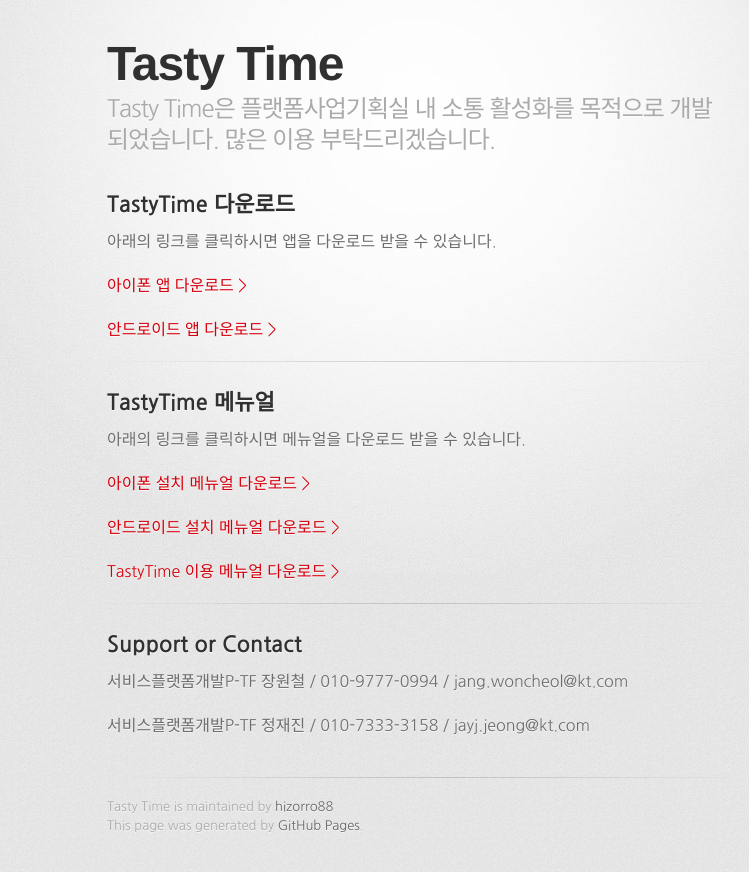
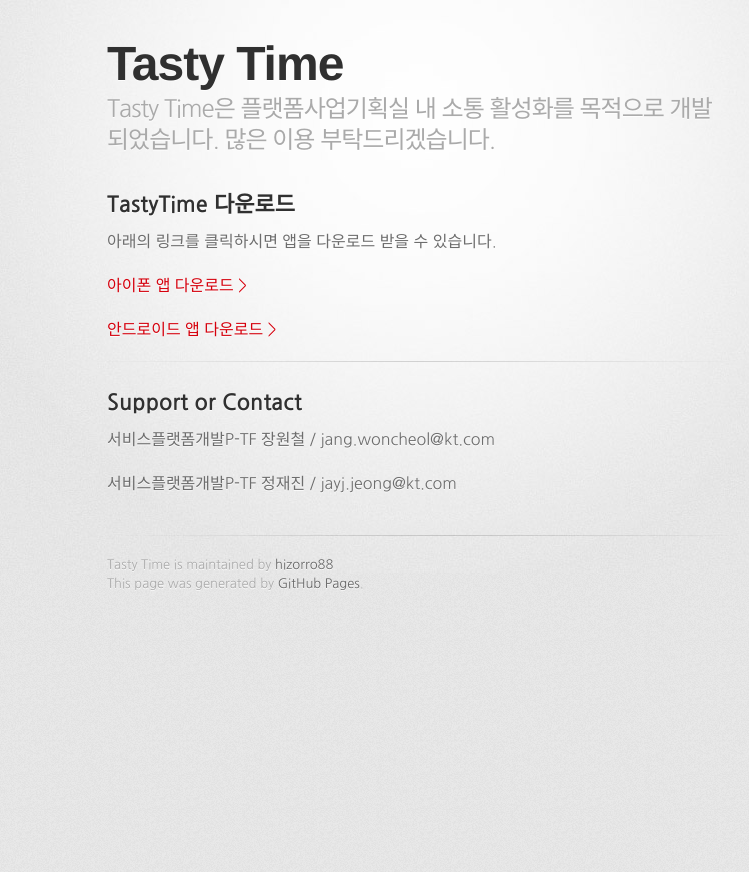
Before and after one commit to hizorro88/TastyTime, a Jekyll site: the page built from index.md, in a window 1280 px wide. Shown: the top 872 px of the page, without its empty margins (223-972 px from the left). Built offline with Jekyll 4.4.1, drawn with Linux system fonts in a browser that asks for light colours; some web fonts are replaced; our own code applies the rules of GitHub Pages for plain Markdown files.

Commit message:
메뉴얼 링크 주석

```diff
--- a/index.md
+++ b/index.md
@@ -4,7 +4,7 @@
 
 ***
 
-## TastyTime 메뉴얼
+<!-- ## TastyTime 메뉴얼
 
 아래의 링크를 클릭하시면 메뉴얼을 다운로드 받을 수 있습니다.
 
@@ -14,10 +14,10 @@
 
 [TastyTime 이용 메뉴얼 다운로드 >](https://dl.dropboxusercontent.com/s/moatg4sk2e1u8rp/Tasty%20Time%20%EC%82%AC%EC%9A%A9%20%EB%A9%94%EB%89%B4%EC%96%BC.pptx)
 
-***
+*** -->
 
 ## Support or Contact
 
-서비스플랫폼개발P-TF 장원철 / 010-9777-0994 / jang.woncheol@kt.com
+서비스플랫폼개발P-TF 장원철 / jang.woncheol@kt.com
 
-서비스플랫폼개발P-TF 정재진 / 010-7333-3158 / jayj.jeong@kt.com
+서비스플랫폼개발P-TF 정재진 / jayj.jeong@kt.com
```
